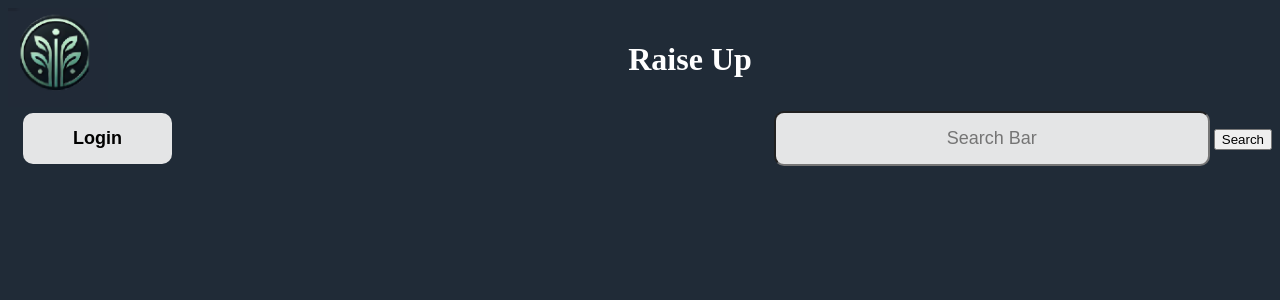
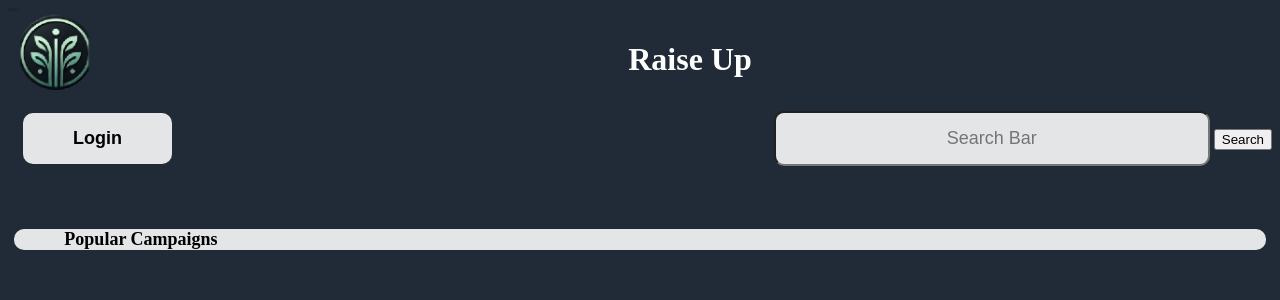
Before and after one commit to btfuhrma/CIS553-Raise-Up, a Flask app: page / in a window 1280 px wide. Shown: the top 300 px of the page. Run offline with Flask 3, Linux system fonts and the light colour scheme.

Commit message:
created db instance, set layout for other pages

```diff
--- a/app.py
+++ b/app.py
@@ -75,7 +75,8 @@
 
 @app.route('/')
 def index():
-    return render_template('index.html')
+    top_campaigns = Campaign.query.order_by(Campaign.current_amount.desc()).limit(2).all()
+    return render_template('index.html', top_campaigns=top_campaigns)
 
 @app.route('/login', methods=['GET', 'POST'])
 def login():
@@ -86,8 +87,7 @@
         user = User.query.filter_by(email=email).first()
 
         if user and user.check_password(password):
-            flash('Logged in successfully!', 'success')
-            return redirect(url_for('dashboard'))
+            return redirect(url_for('index.html'))
         else:
             flash('Invalid credentials. Please try again.', 'danger')
 
--- a/static/css/index.css
+++ b/static/css/index.css
@@ -25,3 +25,16 @@
     font-size: 18px;
     flex-grow: 1;
 }
+.popular-campaigns{
+    width: 99%;
+    margin-left: auto;
+    margin-right: auto;
+    background-color: #e4e5e6;
+    margin-top: 5%;
+    border-radius: 10px;
+}
+.pop-title{
+    padding-left: 4%;
+    font-weight: bold;
+    font-size: 18px;
+}
--- a/templates/index.html
+++ b/templates/index.html
@@ -1,7 +1,7 @@
 {% extends 'base.html' %}
 
 {% block head %}
-
+{{ super() }}
 <link rel="stylesheet" href="{{ url_for('static', filename='css/index.css') }}">
 
 {% endblock %}
@@ -22,4 +22,14 @@
         </form>
     </div>
 </div>
+<div class="popular-campaigns">
+    <div class="pop-title">
+        Popular Campaigns
+    </div>
+    <div>
+        {% for campaign in top_campaigns %}
+
+        {% endfor %}
+    </div>
+</div>
 {% endblock %}
```
Also changed, not shown: templates/login.html (+9 -0 lines), templates/signup.html (+9 -0 lines), instance/RaiseUp.db (added).
